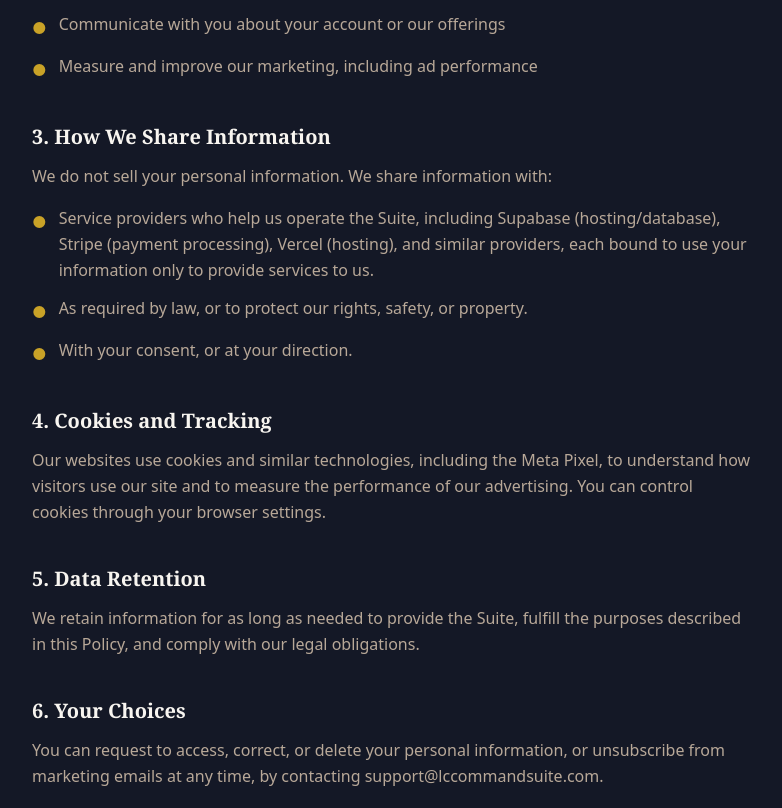
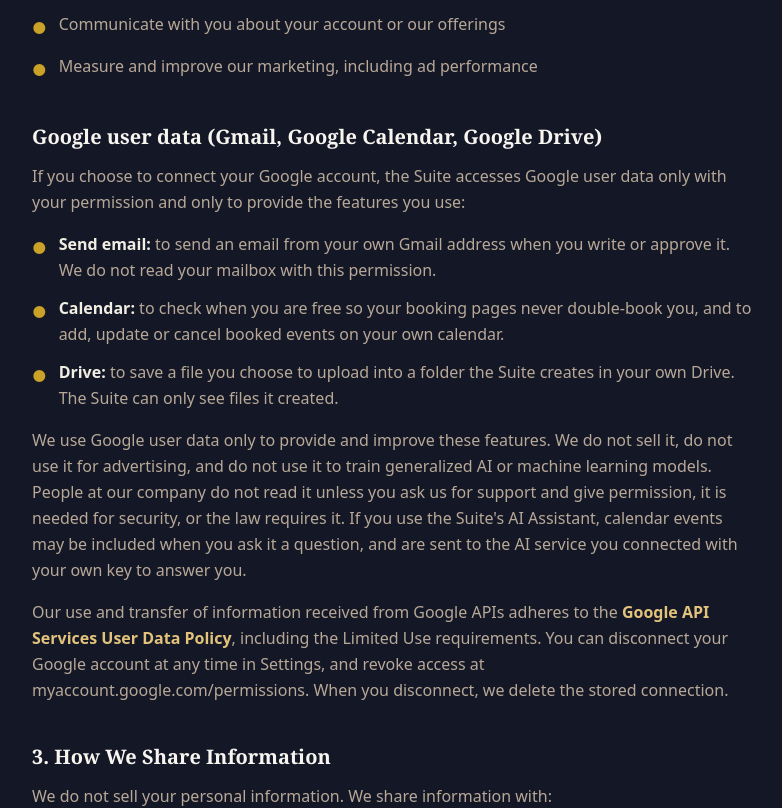
Before and after one commit to ButterflyBabs/LifeCharter-Architecture, a Next.js app: page /legal/privacy-policy in a window 1280 px wide. Shown: the part 1020-1828 px from the top of the page, without its empty margins (248-1030 px from the left). Built offline with nearby package versions, Linux system fonts and the light colour scheme.

Commit message:
Privacy policy: Google user data section (Gmail send, Calendar, Drive, Limited Use) for Google verification
Co-Authored-By: Claude Sonnet 5.5 <noreply@anthropic.com>

```diff
--- a/src/app/legal/privacy-policy/page.tsx
+++ b/src/app/legal/privacy-policy/page.tsx
@@ -22,7 +22,7 @@ export default function PrivacyPolicyPage() {
           LifeCharter Command Suite
         </p>
         <h1 className="mt-2 text-3xl sm:text-4xl font-semibold text-[#F8F5F0]">Privacy Policy</h1>
-        <p className="mt-3 text-sm text-[#b8a898]/70">Effective Date: October 1, 2026</p>
+        <p className="mt-3 text-sm text-[#b8a898]/70">Effective Date: October 10, 2026</p>
 
         <p className={`${P} mt-8`}>
           This Privacy Policy explains how Sacred Kaleidoscope Community LLC, doing business as LifeCharter Command
@@ -50,6 +50,32 @@ export default function PrivacyPolicyPage() {
           <li className={LI}><span className={DOT}>&#9679;</span><span>Communicate with you about your account or our offerings</span></li>
           <li className={LI}><span className={DOT}>&#9679;</span><span>Measure and improve our marketing, including ad performance</span></li>
         </ul>
+
+        <h2 className={H2}>Google user data (Gmail, Google Calendar, Google Drive)</h2>
+        <p className={P}>
+          If you choose to connect your Google account, the Suite accesses Google user data only with your permission
+          and only to provide the features you use:
+        </p>
+        <ul className="space-y-3 text-[#b8a898] leading-relaxed mb-4">
+          <li className={LI}><span className={DOT}>&#9679;</span><span><strong className="text-[#F3EEE4]">Send email:</strong> to send an email from your own Gmail address when you write or approve it. We do not read your mailbox with this permission.</span></li>
+          <li className={LI}><span className={DOT}>&#9679;</span><span><strong className="text-[#F3EEE4]">Calendar:</strong> to check when you are free so your booking pages never double-book you, and to add, update or cancel booked events on your own calendar.</span></li>
+          <li className={LI}><span className={DOT}>&#9679;</span><span><strong className="text-[#F3EEE4]">Drive:</strong> to save a file you choose to upload into a folder the Suite creates in your own Drive. The Suite can only see files it created.</span></li>
+        </ul>
+        <p className={P}>
+          We use Google user data only to provide and improve these features. We do not sell it, do not use it for
+          advertising, and do not use it to train generalized AI or machine learning models. People at our company do
+          not read it unless you ask us for support and give permission, it is needed for security, or the law requires
+          it. If you use the Suite&apos;s AI Assistant, calendar events may be included when you ask it a question, and
+          are sent to the AI service you connected with your own key to answer you.
+        </p>
+        <p className={P}>
+          Our use and transfer of information received from Google APIs adheres to the{" "}
+          <a href="https://developers.google.com/terms/api-services-user-data-policy" className="font-semibold text-[#E3C27C] hover:underline">
+            Google API Services User Data Policy
+          </a>
+          , including the Limited Use requirements. You can disconnect your Google account at any time in Settings,
+          and revoke access at myaccount.google.com/permissions. When you disconnect, we delete the stored connection.
+        </p>
 
         <h2 className={H2}>3. How We Share Information</h2>
         <p className={P}>We do not sell your personal information. We share information with:</p>
```
